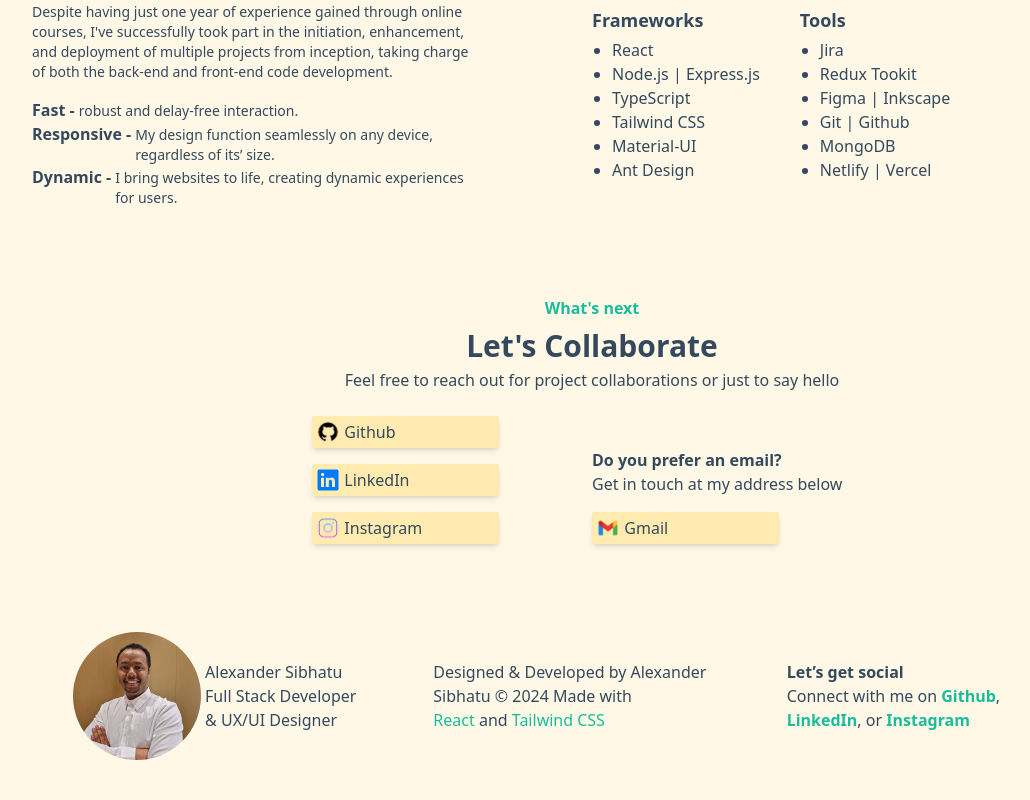
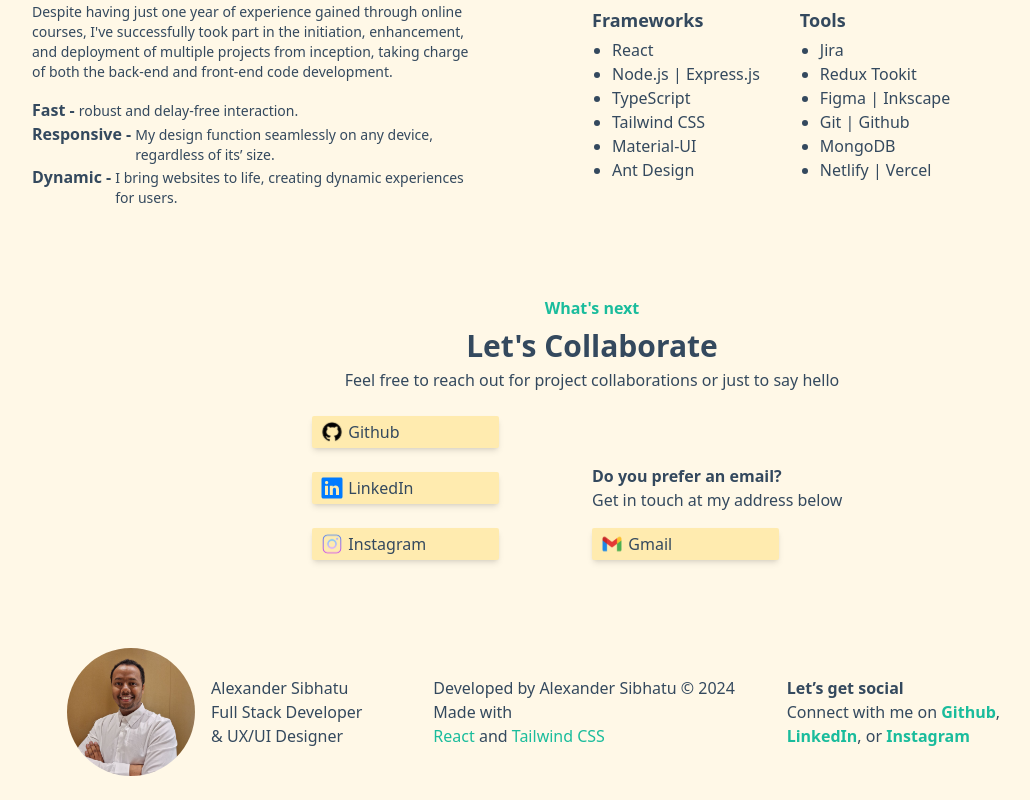
Before and after one commit to Alexander-Sibhatu/alexander-sibhatu, a React (Create React App) app: page / in a window 1280 px wide. Shown: the part 858-1658 px from the top of the page, without its empty margins (48-1078 px from the left). Built offline with nearby package versions, Linux system fonts and the light colour scheme.

Commit message:
little style edit

```diff
--- a/src/features/contact/index.js
+++ b/src/features/contact/index.js
@@ -8,17 +8,18 @@
     <div className='flex flex-col items-center justify-center py-4 sm:py-6 px-12 sm:px-16 lg:px-20
     mx-auto bg-[#FFF8E7] text-[#34495E] h-auto' id='contact'>
         <h1 className='text-[16px] text-[#1ABC9C] font-semibold'>What's next</h1>
-        <h2 className='text-xl md:text-3xl font-bold pt-1 md:pt-2 md:pb-1'>Let's Collaborate</h2>
+        <h2 className='text-xl md:text-3xl md:block hidden font-bold pt-1 md:pt-2 md:pb-1'>Let's Collaborate</h2>
+        <h2 className='text-xl md:text-3xl block md:hidden font-bold pt-1 md:pt-2 md:pb-1'>Let's work together</h2>
         <h3 className='flex text-center pb-6 md:pb-6'>Feel free to reach out for project collaborations or just to say hello</h3>
         <div className='grid grid-cols-1 md:grid-cols-2 w-3/6 md:w-3/6 items-end mb-[5rem]'>
-          <div className='grid grid-cols-1 mb-2 md:mb-0 gap-2 w-full md:w-4/6'>
+          <div className='grid grid-cols-1 mb-2 md:mb-0 gap-4 w-full md:w-4/6'>
             {socialIcons.map((icon) => (
                 <a
                   href={icon.url}
                   key={icon.id}
                   rel='noreferrer'
                   target='_blank'
-                  className='flex justify-left items-center hover:translate-x-1 transition transform ease-in-out duration-400 bg-[#FFEBAF] py-1 mb-2 rounded-sm shadow-md w-full'
+                  className='flex justify-left items-center hover:translate-x-1 transition transform ease-in-out duration-400 bg-[#FFEBAF] py-1 px-1 mb-2 rounded-sm shadow-md w-full'
                 >&nbsp;
                     <img src={icon.image} alt={icon.alt} className='w-[1.5rem] h-[1.5rem]'></img>
                     <p>&nbsp;{icon.text}</p>
@@ -28,14 +29,14 @@
           <div className='flex flex-col'>
             <h3 className='font-semibold hidden md:block'>Do you prefer an email?</h3>
             <p className='mb-4 hidden md:block'>Get in touch at  my address below</p>
-            <button className='flex justify-left items-center hover:translate-x-1 transition transform ease-in-out duration-400 bg-[#FFEBAF] py-1 mb-2 w-full md:w-4/6 rounded-sm shadow-md'>&nbsp;
+            <button className='flex justify-left items-center hover:translate-x-1 transition transform ease-in-out duration-400 bg-[#FFEBAF] py-1 px-1 mb-2 w-full md:w-4/6 rounded-sm shadow-md'>&nbsp;
               <img src={Gmail} alt='gmail' className='w-[1.5rem] h-[1.5rem]'></img>
               <a href="mailto:sibhatualexander77@gmail.com">&nbsp;Gmail</a>
             </button>
           </div>
         </div>
         <div className='grid grid-cols-1 md:grid-cols-2 lg:grid-cols-3 items-center gap-3 w-full'>
-          <div className='flex items-center justify-center'>
+          <div className='flex items-center justify-center gap-3'>
             <div className=' w-24 h-24 md:w-32 md:h-32 rounded-full overflow-hidden'>
               <img src={Didu} alt="Me" className='w-full h-full object-cover object-center' />
             </div>
@@ -45,7 +46,7 @@
               &nbsp;& UX/UI Designer</p>
             </div>
           </div>
-          <div className='flex flex-wrap px-6'>Designed & Developed by
+          <div className='flex flex-wrap px-6'>Developed by
                                 Alexander Sibhatu © 2024
                                 Made with <span className='text-[#1ABC9C]'>React</span>&nbsp;and&nbsp;<span className='text-[#1ABC9C]'>Tailwind CSS</span></div>
           <div className='hidden lg:block'>
```
